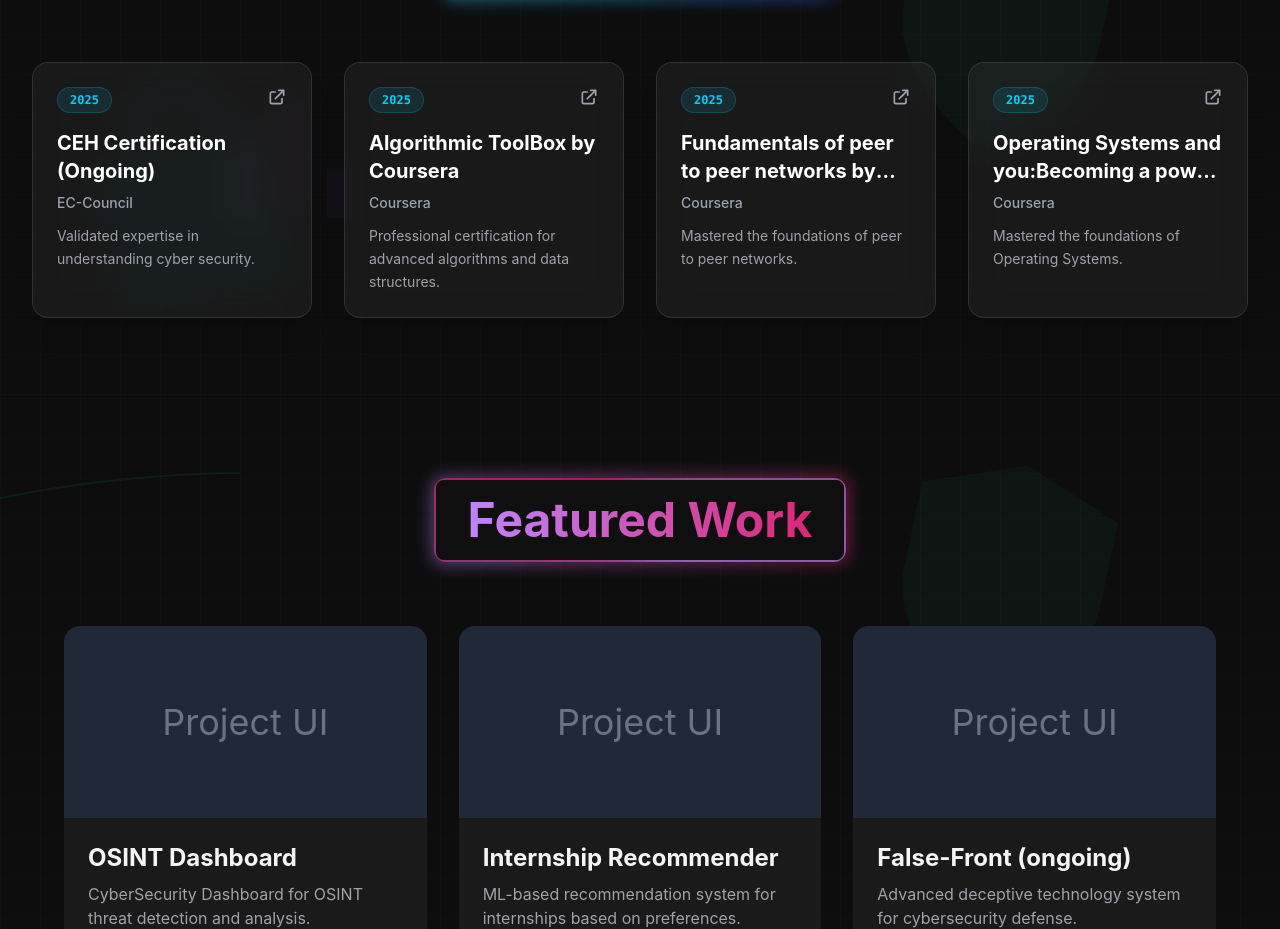
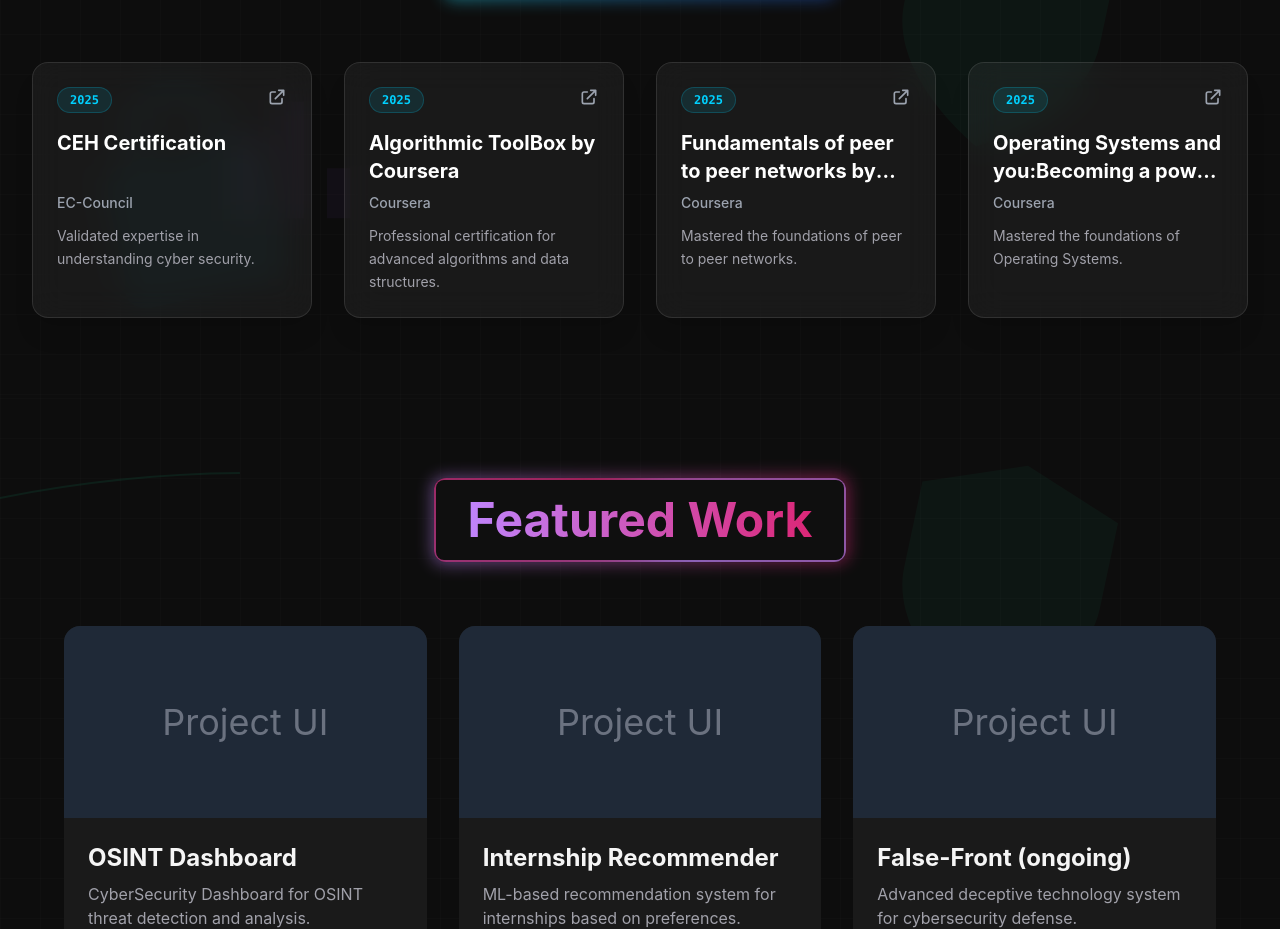
Before and after one commit to jshivanshuu/Portfolio-shivanshu, a React (Vite) app: page / in a window 1280 px wide. Shown: the part 1790-2719 px from the top of the page. Built offline with nearby package versions, Linux system fonts and the light colour scheme.

Commit message:
updated ceh

```diff
--- a/src/components/Certifications.jsx
+++ b/src/components/Certifications.jsx
@@ -4,10 +4,10 @@
 
 const certifications = [
     {
-        title: "CEH Certification (Ongoing)",
+        title: "CEH Certification ",
         issuer: "EC-Council",
         date: "2025",
-        link: "https://www.ec-council.org/ceh",
+        link: "https://drive.google.com/file/d/1-sfcM1v5WJr4vXXkIRCVY7EL4Ev9wTnj/view?usp=sharing",
         description: "Validated expertise in understanding cyber security."
     },
     {
```
